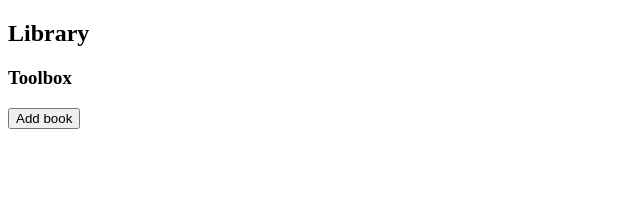
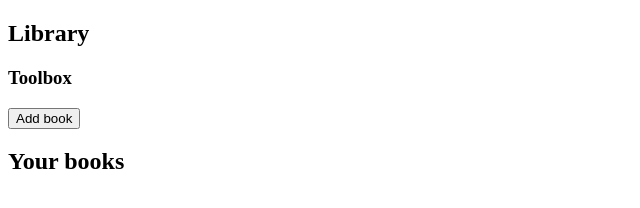
Before and after one commit to SuspiciousApplePie/library, a plain HTML site: page index.html in a window 1280 px wide. Shown: the whole page, without its empty margins (0-640 px from the left). Drawn offline with Linux system fonts and the light colour scheme.

Commit message:
Add main

```diff
--- a/index.html
+++ b/index.html
@@ -8,6 +8,7 @@
 	</head>
 
 	<body>
+		<div class="container">
 			<header class="header">
 				<section class="site-name">
 				<h1>Library</h1>
@@ -17,5 +18,15 @@
 					<button>Add book</button>
 				</section>
 			</header>
+
+			<main class="main">
+				<section class="book-shelf">
+					<h1>Your books</h1>
+					<div class="wrapper">
+
+					</div>
+				</section>
+			</main>
+		</div>
 	</body>
 </html>
```
Lines whose indentation alone changed are shown as unchanged.
